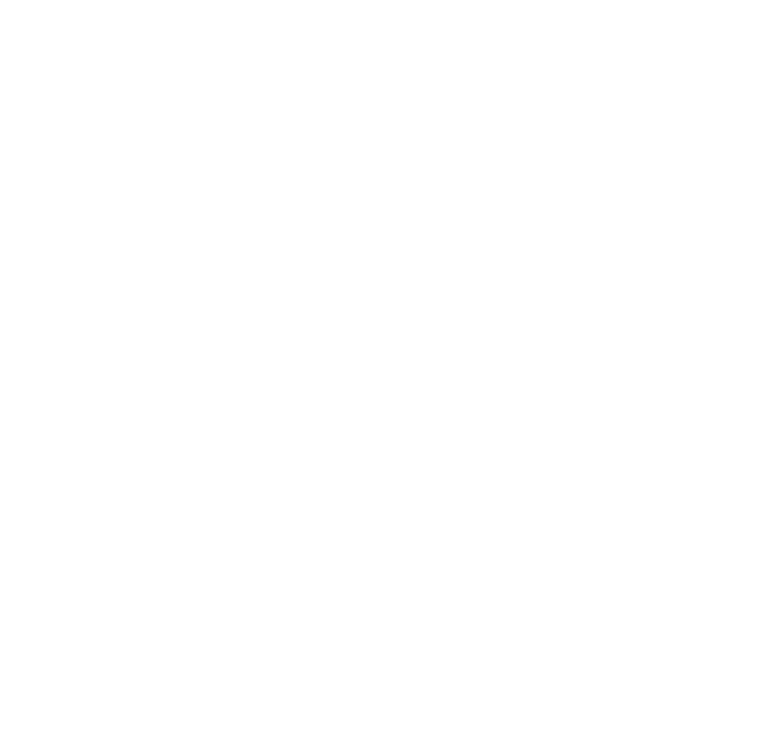
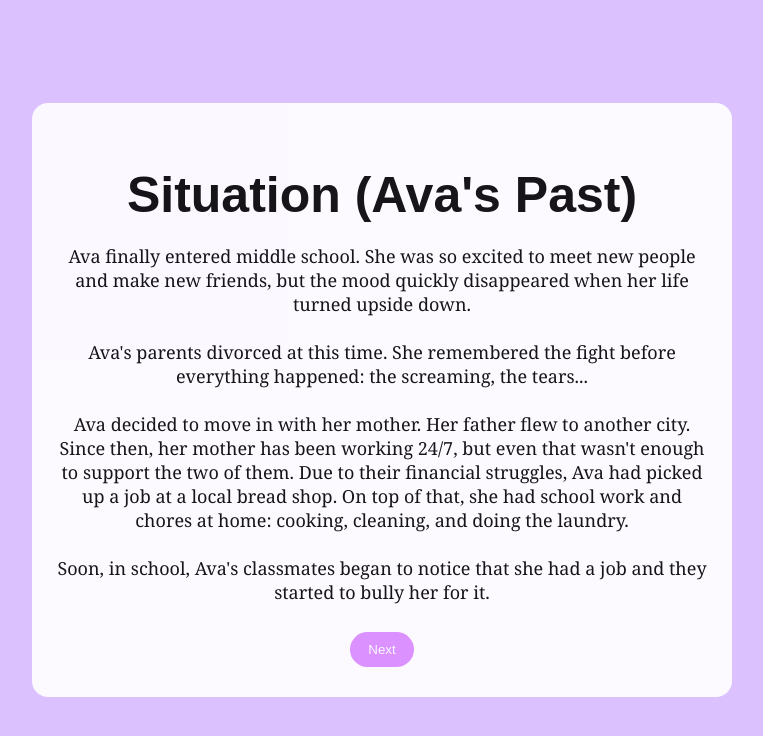
Before and after one commit to evelynhyx/gossip-tales-2, a plain HTML site: page scenario/situation.html in a window 1280 px wide. Shown: the whole page, without its empty margins (258-1021 px from the left). Drawn offline with Linux system fonts and the light colour scheme; a web font is replaced by a local one.

Commit message:
finished index.html, added basics to readme, and working on avas situation 🥹

```diff
--- a/scenario/situation.html
+++ b/scenario/situation.html
@@ -4,8 +4,27 @@
         <meta charset="UTF-8">
         <meta name="viewport" content="width=device-width, initial-scale=1.0">
         <title>Situation</title>
+        <link rel="stylesheet" href="../styles/styles.css">
+        <link rel="preconnect" href="https://fonts.googleapis.com">
+        <link rel="preconnect" href="https://fonts.gstatic.com" crossorigin>
+        <link href="https://fonts.googleapis.com/css2?family=Sour+Gummy:ital,wght@0,100..900;1,100..900&display=swap" rel="stylesheet">
     </head>
     <body>
-
+        <div class="container">
+            <h1>Situation (Ava's Past)</h1>
+            <p>Ava finally entered middle school. She was so excited to meet new people and make new friends,
+                but the mood quickly disappeared when her life turned upside down.
+                <br><br>
+                Ava's parents divorced at this time. She remembered the fight before everything happened: the screaming, the tears...
+                <br><br>
+                Ava decided to move in with her mother. Her father flew to another city.
+                Since then, her mother has been working 24/7, but even that wasn't enough to support the two of them.
+                Due to their financial struggles, Ava had picked up a job at a local bread shop.
+                On top of that, she had school work and chores at home: cooking, cleaning, and doing the laundry.
+                <br><br>
+                Soon, in school, Ava's classmates began to notice that she had a job and they started to bully her for it.
+            </p>
+            <button class="button" onclick="window.location.href='characters.html'">Next</button>
+        </div>
     </body>
 </html>
--- a/styles/styles.css
+++ b/styles/styles.css
@@ -50,6 +50,16 @@
     font-family: Cambria, Cochin, Georgia, Times, 'Times New Roman', serif;
 }
 
+a {
+    color: #db8cff;
+    font-family: Cambria, Cochin, Georgia, Times, 'Times New Roman', serif;
+    transition: 0.2s;
+}
+
+a:hover {
+    color: #d16fff;
+}
+
 .button {
     padding: 10px 18px;
     border-radius: 20px;
```
Also changed, not shown: scenario/index.html (+3 -3 lines), 1 other file.
